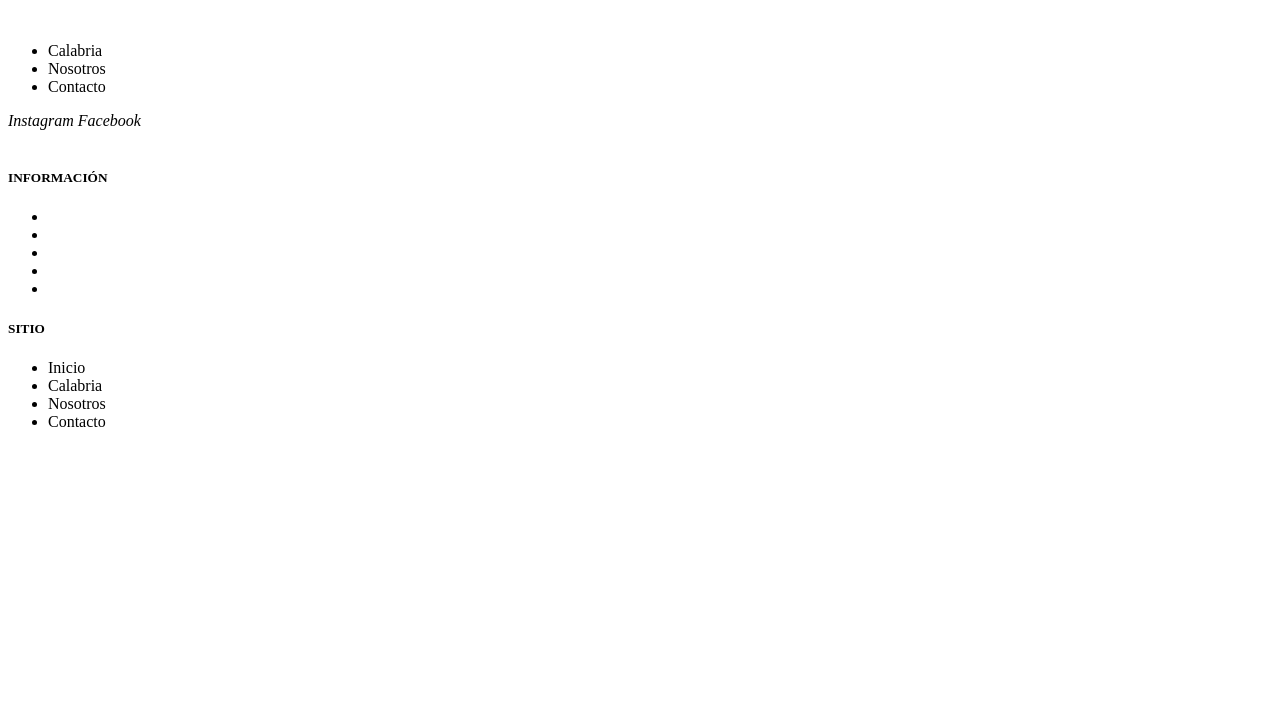
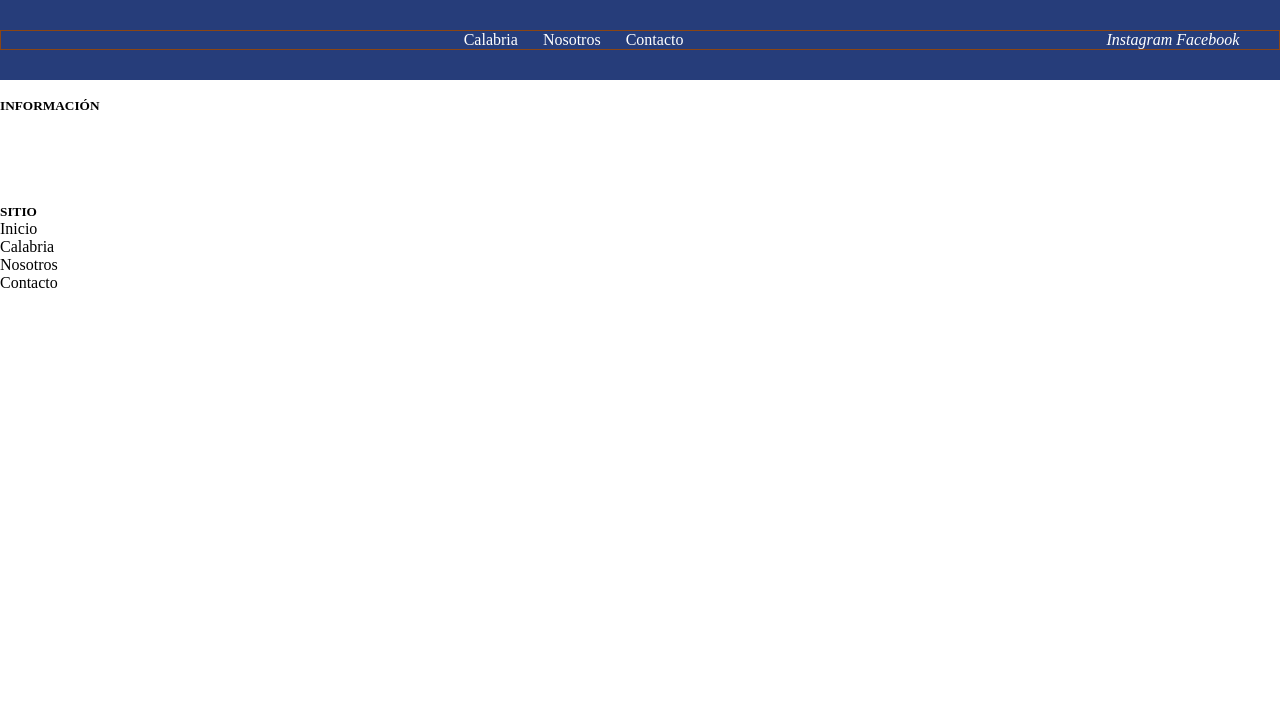
Before and after one commit to gonzaloezemolina/promar, a website: page index.html in a window 1280 px wide. Shown: the top 716 px of the page. Drawn offline with Linux system fonts and the light colour scheme.

Commit message:
Create whatsapp button

```diff
--- a/index.html
+++ b/index.html
@@ -1,15 +1,20 @@
 <!DOCTYPE html>
 <html lang="en">
   <head>
-    <meta charset="UTF-8">
-    <meta name="viewport" content="width=device-width, initial-scale=1.0">
+    <meta charset="UTF-8" />
+    <meta name="viewport" content="width=device-width, initial-scale=1.0" />
     <title>Promar - Turismo y viajes</title>
+    <link rel="stylesheet" href="./css/styles.css" />
+    <meta
+      name="description"
+      content="Somos una agencia de turismo y viajes con 70 años de experiencia."
+    />
   </head>
   <body>
     <header>
       <nav class="navbar">
         <div class="nav_logo">
-                <img src="" alt="">
+          <img src="" alt="" />
         </div>
         <div class="nav_items">
           <ul>
@@ -27,12 +32,19 @@
 
     <main>
       <!-- Javascript -->
+      <a href="https://api.whatsapp.com/send?phone=543416549674"target="_blank">
+        <div class="whatsapp_btn" title="Hablemos por WhatsApp" id="whatsapp_btn">
+          <svg xmlns="http://www.w3.org/2000/svg" width="32" height="32" fill="currentColor" class="bi bi-whatsapp" viewBox="0 0 16 16">
+            <path d="M13.601 2.326A7.85 7.85 0 0 0 7.994 0C3.627 0 .068 3.558.064 7.926c0 1.399.366 2.76 1.057 3.965L0 16l4.204-1.102a7.9 7.9 0 0 0 3.79.965h.004c4.368 0 7.926-3.558 7.93-7.93A7.9 7.9 0 0 0 13.6 2.326zM7.994 14.521a6.6 6.6 0 0 1-3.356-.92l-.24-.144-2.494.654.666-2.433-.156-.251a6.56 6.56 0 0 1-1.007-3.505c0-3.626 2.957-6.584 6.591-6.584a6.56 6.56 0 0 1 4.66 1.931 6.56 6.56 0 0 1 1.928 4.66c-.004 3.639-2.961 6.592-6.592 6.592m3.615-4.934c-.197-.099-1.17-.578-1.353-.646-.182-.065-.315-.099-.445.099-.133.197-.513.646-.627.775-.114.133-.232.148-.43.05-.197-.1-.836-.308-1.592-.985-.59-.525-.985-1.175-1.103-1.372-.114-.198-.011-.304.088-.403.087-.088.197-.232.296-.346.1-.114.133-.198.198-.33.065-.134.034-.248-.015-.347-.05-.099-.445-1.076-.612-1.47-.16-.389-.323-.335-.445-.34-.114-.007-.247-.007-.38-.007a.73.73 0 0 0-.529.247c-.182.198-.691.677-.691 1.654s.71 1.916.81 2.049c.098.133 1.394 2.132 3.383 2.992.47.205.84.326 1.129.418.475.152.904.129 1.246.08.38-.058 1.171-.48 1.338-.943.164-.464.164-.86.114-.943-.049-.084-.182-.133-.38-.232"/>
+          </svg>
+        </div>
+      </a>
     </main>
 
     <footer>
       <div class="footer_container">
         <div class="">
-                <img src="" alt="">
+          <img src="" alt="" />
         </div>
         <div class="">
           <div class="">
--- a/scss/components/header.scss
+++ b/scss/components/header.scss
@@ -0,0 +1,28 @@
+header{
+    width: 100%;
+    background-color: #263d7a;
+    color: white;
+    height: 10vh;
+    display: flex;
+    justify-content: center;
+    align-items: center;
+}
+
+nav{
+    display: flex;
+    justify-content: space-evenly;
+    align-items: center;
+    width: 100%;
+    border: 1px saddlebrown solid;
+    gap: 30%;
+    ul{
+        list-style: none;
+    }
+}
+
+.nav_items ul{
+    display: flex;
+    justify-content: center;
+    align-items: center;
+    gap: 25px;
+}
--- a/scss/main.scss
+++ b/scss/main.scss
@@ -1,3 +1,4 @@
 @import"./base/base.scss";
 @import"./components/header.scss";
 @import"./components/footer.scss";
+@import"./components/whatsapp_btn.scss";
```
Also changed, not shown: css/styles.css, 1 other file. Lines whose indentation alone changed are shown as unchanged.
